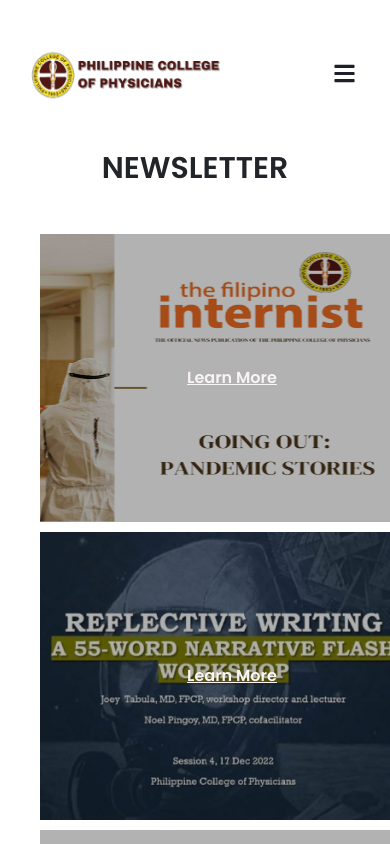
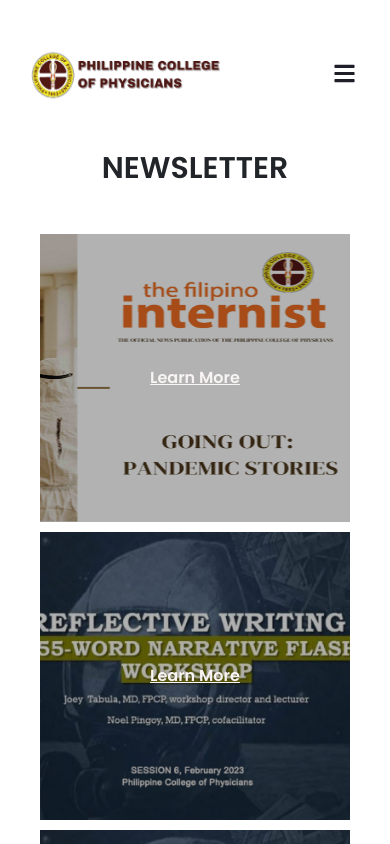
Before and after one commit to whodatboi04/PCP_website, a React (Create React App) app in the folder pcp-website/: page /Newsletter in a window 390 px wide. Shown: the top 844 px of the page. Built offline with nearby package versions, Linux system fonts and the light colour scheme; a web font is replaced by a local one.

Commit message:
Done Newsletter responsive

```diff
--- a/pcp-website/src/components/css/NewsletterCss/NewsletterCard.css
+++ b/pcp-website/src/components/css/NewsletterCss/NewsletterCard.css
@@ -31,8 +31,9 @@
     display: flex;
     gap: 10px;
     flex-wrap: wrap;
-    width: 74rem;
+    max-width: 74rem;
     margin: 3rem auto;
+    width: 100%;
 }
 
 .NLcard-overlay {
@@ -63,3 +64,9 @@
     text-decoration: underline;
     border: none;
 }
+
+@media screen and (max-width: 1268px){
+    .NLcard-items{
+        justify-content: center;
+    }
+}
```
